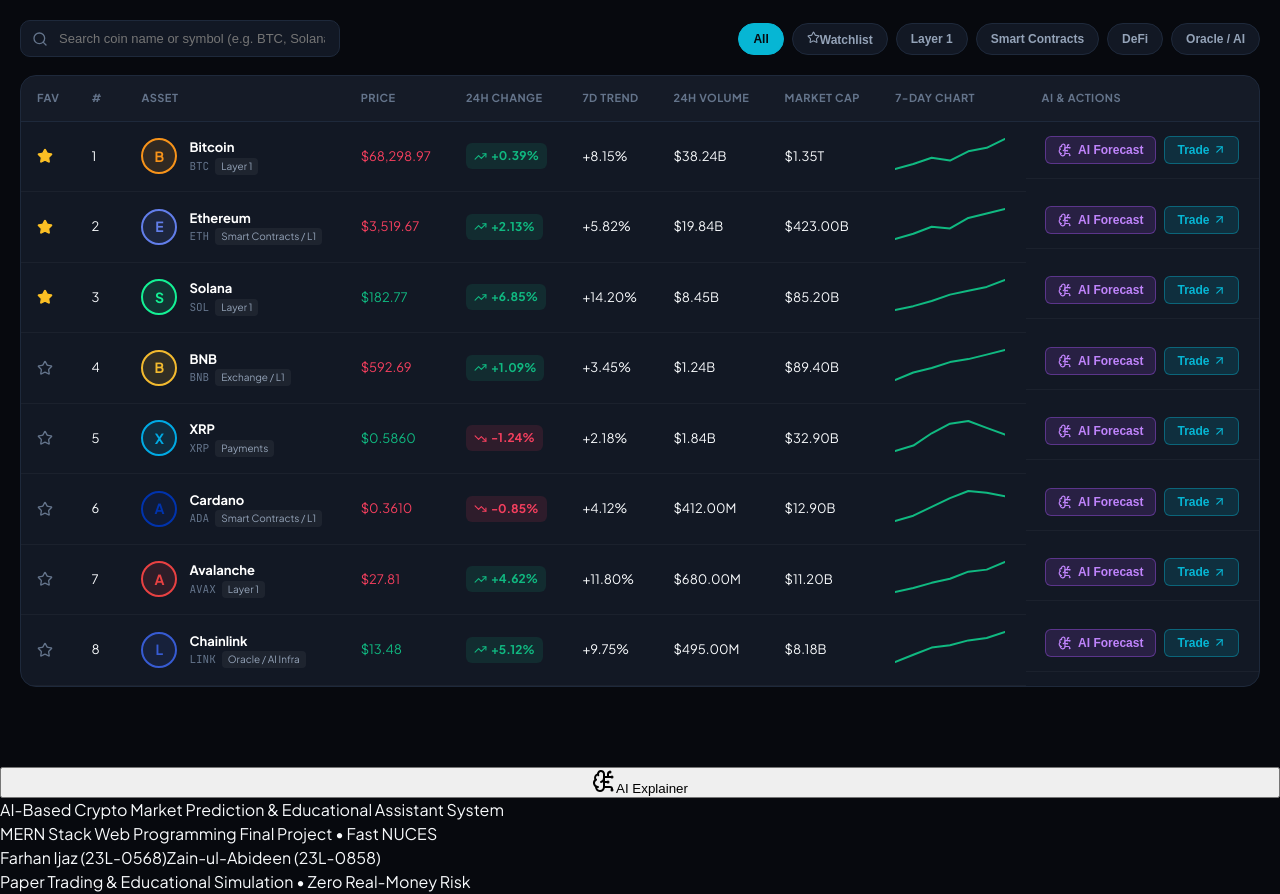
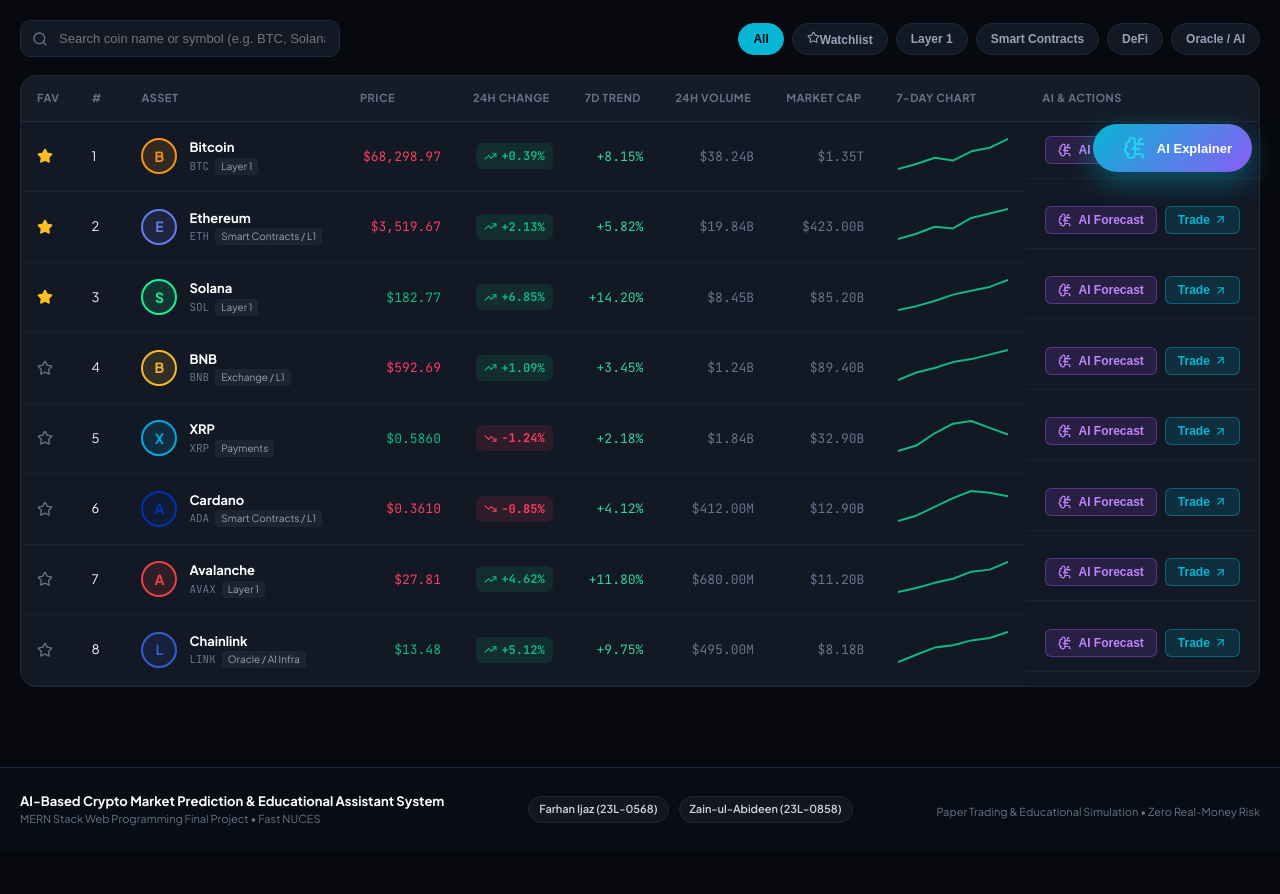
Before and after one commit to Z-tech786/Crypto_Market_Predictor, a React (Vite) app in the folder frontend/: page / in a window 1280 px wide. Shown: the part 600-1494 px from the top of the page. After the commit the page ends 1452 px from the top, so only its background shows below. Built offline with nearby package versions, Linux system fonts and the light colour scheme.

Commit message:
updating readme file

```diff
--- a/frontend/src/App.css
+++ b/frontend/src/App.css
@@ -3230,3 +3230,331 @@
   text-align: center;
   margin-top: 8px;
 }
+
+/* --------------------------------------------------------------------------
+   13. FLOATING AI FAB
+   -------------------------------------------------------------------------- */
+.floating-ai-fab {
+  position: fixed;
+  bottom: 28px;
+  right: 28px;
+  background: linear-gradient(135deg, #06b6d4, #8b5cf6);
+  border: none;
+  border-radius: var(--radius-full);
+  padding: 12px 20px;
+  display: flex;
+  align-items: center;
+  gap: 10px;
+  color: #ffffff;
+  font-weight: 700;
+  font-size: 13px;
+  cursor: pointer;
+  box-shadow: 0 10px 30px rgba(6, 182, 212, 0.4);
+  z-index: 90;
+  transition: transform 0.2s, box-shadow 0.2s;
+}
+
+.floating-ai-fab:hover {
+  transform: translateY(-3px) scale(1.03);
+  box-shadow: 0 15px 35px rgba(6, 182, 212, 0.6);
+}
+
+/* --------------------------------------------------------------------------
+   14. TOAST NOTIFICATIONS
+   -------------------------------------------------------------------------- */
+.toast-container {
+  position: fixed;
+  bottom: 24px;
+  left: 24px;
+  display: flex;
+  flex-direction: column;
+  gap: 10px;
+  z-index: 300;
+}
+
+.toast-card {
+  background: #111726;
+  border: 1px solid var(--border-color);
+  border-radius: var(--radius-md);
+  padding: 12px 18px;
+  display: flex;
+  align-items: center;
+  gap: 12px;
+  font-size: 13px;
+  box-shadow: 0 10px 25px rgba(0, 0, 0, 0.6);
+  animation: slideToast 0.25s ease-out;
+}
+
+@keyframes slideToast {
+  from { transform: translateX(-40px); opacity: 0; }
+  to { transform: translateX(0); opacity: 1; }
+}
+
+.toast-card.toast-success { border-left: 3px solid var(--accent-green); }
+.toast-card.toast-error { border-left: 3px solid var(--accent-red); }
+.toast-card.toast-info { border-left: 3px solid var(--accent-cyan); }
+
+/* --------------------------------------------------------------------------
+   15. AUTH & CUSTOM MODALS
+   -------------------------------------------------------------------------- */
+.custom-modal-card {
+  background: #0f1420;
+  border: 1px solid var(--border-color);
+  border-radius: var(--radius-lg);
+  width: 500px;
+  max-width: 92vw;
+  margin: auto;
+  box-shadow: 0 20px 40px rgba(0, 0, 0, 0.8);
+}
+
+.custom-modal-header {
+  padding: 20px 24px;
+  border-bottom: 1px solid var(--border-color);
+  display: flex;
+  justify-content: space-between;
+  align-items: center;
+}
+
+.modal-title {
+  font-size: 16px;
+  font-weight: 700;
+  color: #ffffff;
+}
+
+.custom-modal-form,
+.auth-body {
+  padding: 24px;
+}
+
+.auth-tab-row {
+  display: grid;
+  grid-template-columns: 1fr 1fr;
+  border-bottom: 1px solid var(--border-color);
+}
+
+.auth-tab-btn {
+  background: transparent;
+  border: none;
+  border-bottom: 2px solid transparent;
+  color: var(--text-muted);
+  font-weight: 700;
+  font-size: 13px;
+  padding: 12px;
+  cursor: pointer;
+}
+
+.auth-tab-btn.active {
+  color: var(--accent-cyan);
+  border-bottom-color: var(--accent-cyan);
+}
+
+.btn-auth-submit {
+  width: 100%;
+  background: linear-gradient(135deg, #06b6d4, #3b82f6);
+  border: none;
+  color: #07090e;
+  padding: 12px;
+  border-radius: var(--radius-md);
+  font-weight: 800;
+  font-size: 14px;
+  cursor: pointer;
+  margin-top: 10px;
+}
+
+.demo-evaluator-box {
+  background: #090d15;
+  border: 1px dashed rgba(6, 182, 212, 0.4);
+  border-radius: var(--radius-md);
+  padding: 12px;
+}
+
+.demo-buttons-row {
+  display: flex;
+  flex-direction: column;
+  gap: 6px;
+}
+
+.btn-demo-role {
+  background: rgba(255, 255, 255, 0.04);
+  border: 1px solid var(--border-color);
+  color: #ffffff;
+  padding: 7px 12px;
+  border-radius: 4px;
+  font-size: 11px;
+  font-weight: 600;
+  cursor: pointer;
+  text-align: left;
+}
+
+.btn-demo-role:hover {
+  background: rgba(255, 255, 255, 0.08);
+}
+
+.btn-demo-role.admin { border-color: rgba(244, 63, 94, 0.4); color: #fb7185; }
+.btn-demo-role.trader { border-color: rgba(16, 185, 129, 0.4); color: var(--accent-green); }
+.btn-demo-role.student { border-color: rgba(59, 130, 246, 0.4); color: #60a5fa; }
+
+.profile-header-badge {
+  display: flex;
+  align-items: center;
+  gap: 16px;
+  background: #090d15;
+  padding: 16px;
+  border-radius: var(--radius-md);
+  border: 1px solid var(--border-color);
+}
+
+.profile-avatar-large {
+  width: 48px;
+  height: 48px;
+  border-radius: 50%;
+  background: linear-gradient(135deg, #06b6d4, #8b5cf6);
+  display: flex;
+  align-items: center;
+  justify-content: center;
+  font-size: 20px;
+  font-weight: 800;
+  color: #ffffff;
+}
+
+.profile-name {
+  font-size: 16px;
+  font-weight: 700;
+  color: #ffffff;
+}
+
+.role-btn-grid {
+  display: grid;
+  grid-template-columns: repeat(3, 1fr);
+  gap: 8px;
+}
+
+.role-select-btn {
+  background: #090d15;
+  border: 1px solid var(--border-color);
+  color: var(--text-muted);
+  padding: 8px;
+  border-radius: var(--radius-sm);
+  font-weight: 700;
+  font-size: 11px;
+  cursor: pointer;
+}
+
+.role-select-btn.active {
+  background: rgba(6, 182, 212, 0.15);
+  border-color: var(--accent-cyan);
+  color: var(--accent-cyan);
+}
+
+.profile-footer-actions,
+.modal-form-actions {
+  display: flex;
+  justify-content: flex-end;
+  gap: 10px;
+  margin-top: 20px;
+}
+
+.btn-logout {
+  background: transparent;
+  border: 1px solid rgba(244, 63, 94, 0.4);
+  color: #fb7185;
+  padding: 8px 14px;
+  border-radius: var(--radius-md);
+  font-weight: 600;
+  font-size: 12px;
+  display: flex;
+  align-items: center;
+  gap: 6px;
+  cursor: pointer;
+}
+
+.btn-save-profile,
+.btn-save-holding {
+  background: var(--accent-cyan);
+  border: none;
+  color: #07090e;
+  padding: 9px 18px;
+  border-radius: var(--radius-md);
+  font-weight: 700;
+  font-size: 13px;
+  cursor: pointer;
+}
+
+.btn-cancel {
+  background: transparent;
+  border: 1px solid var(--border-color);
+  color: var(--text-secondary);
+  padding: 8px 14px;
+  border-radius: var(--radius-md);
+  font-size: 12px;
+  cursor: pointer;
+}
+
+/* --------------------------------------------------------------------------
+   16. ACADEMIC FOOTER
+   -------------------------------------------------------------------------- */
+.crypto-footer {
+  background: #090c13;
+  border-top: 1px solid var(--border-color);
+  padding: 24px 20px;
+  margin-top: auto;
+}
+
+.footer-container {
+  max-width: 1440px;
+  margin: 0 auto;
+  display: flex;
+  justify-content: space-between;
+  align-items: center;
+  flex-wrap: wrap;
+  gap: 16px;
+}
+
+.footer-title {
+  font-weight: 700;
+  font-size: 13px;
+  color: #ffffff;
+  display: block;
+}
+
+.footer-subtitle {
+  font-size: 11px;
+  color: var(--text-muted);
+}
+
+.academic-authors {
+  display: flex;
+  gap: 10px;
+}
+
+.author-tag {
+  background: rgba(255, 255, 255, 0.04);
+  border: 1px solid var(--border-color);
+  padding: 4px 10px;
+  border-radius: var(--radius-full);
+  font-size: 11px;
+  font-weight: 600;
+  color: #cbd5e1;
+}
+
+.disclaimer-mini {
+  font-size: 11px;
+  color: var(--text-muted);
+}
+
+/* --------------------------------------------------------------------------
+   UTILITIES
+   -------------------------------------------------------------------------- */
+.font-mono { font-family: var(--font-mono); }
+.text-right { text-align: right; }
+.text-center { text-align: center; }
+.text-muted { color: var(--text-muted); }
+.text-emerald-400 { color: #34d399; }
+.text-rose-400 { color: #fb7185; }
+.text-cyan-400 { color: #22d3ee; }
+.text-purple-400 { color: #c084fc; }
+.text-amber-400 { color: #fbbf24; }
+.text-blue-400 { color: #60a5fa; }
+.shrink-0 { flex-shrink: 0; }
+.truncate { overflow: hidden; text-overflow: ellipsis; white-space: nowrap; }
+.no-data-cell { text-align: center; color: var(--text-muted); padding: 36px !important; }
```
Also changed, not shown: 1 other file (tests, documents, lock files or other folders).
